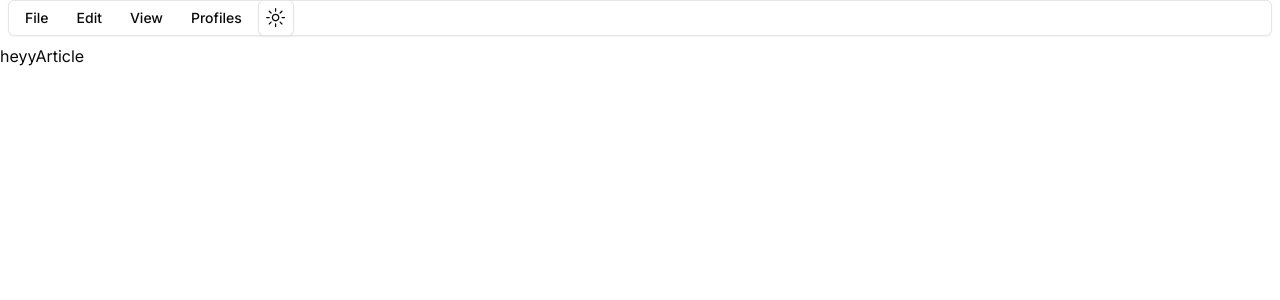
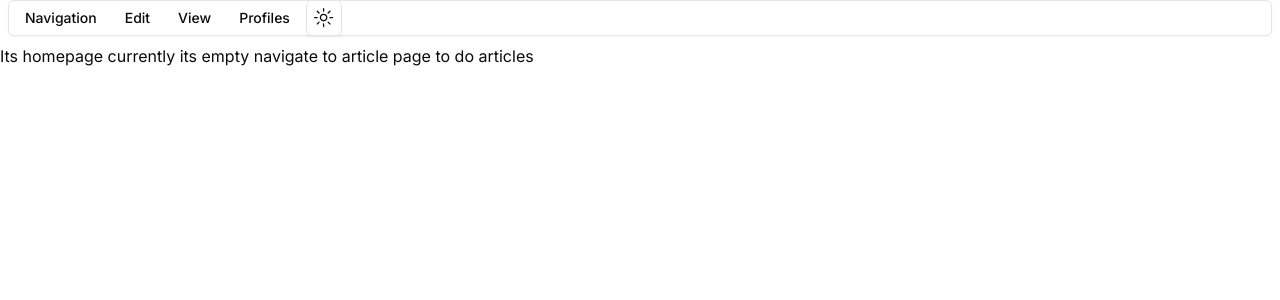
Before and after one commit to hrgself1112/editorfrontend, a Next.js app: page / in a window 1280 px wide. Shown: the top 300 px of the page. Built offline with nearby package versions, Linux system fonts and the light colour scheme.

Commit message:
some other changes made

```diff
--- a/src/app/article/data-table/data-table.jsx
+++ b/src/app/article/data-table/data-table.jsx
@@ -12,6 +12,7 @@ import {
   TableRow,
 } from "@/components/ui/table"
 import { Button } from "@/components/ui/button";
+const axios = require('axios');
 import { useToast } from "@/components/ui/use-toast"
 
 
@@ -19,7 +20,7 @@ import { CopyButton } from "@/components/buttons/copy-button/copy-button";
 import { DropdownMenuCheckboxes } from "@/components/table-actions-dropdown/dropdown-action";
 
 
-const axios = require('axios');
+
 export function TableDemo() {
 
   const { toast } = useToast()
@@ -182,18 +183,6 @@ export function TableDemo() {
 
   }
 
-  const handleShareClipboard = async () => {
-
-    try {
-      // Attempt to read from the clipboard
-      // Use the Clipboard API to write the content back to the clipboard
-
-      console.log('Successfully shared clipboard content:', clipboardText);
-    } catch (error) {
-      console.error('Error sharing clipboard content:', error.message);
-    }
-  };
-
   return (
     <div className="rounded-md px-2 mx-2 border">
 
--- a/src/app/page.js
+++ b/src/app/page.js
@@ -1,11 +1,8 @@
-import Link from "next/link";
 
 export default function Home() {
   return (
     <>
-heyy
-
-<Link href="/article" >Article</Link>
+      Its homepage currently its empty navigate to article page to do articles
     </>
   )
 }
--- a/src/components/buttons/copy-button/copy-button.jsx
+++ b/src/components/buttons/copy-button/copy-button.jsx
@@ -1,8 +1,12 @@
 import { ClipboardCopyIcon } from "@radix-ui/react-icons"
+import { Button } from "@/components/ui/button"
+import { useToast } from "@/components/ui/use-toast"
 
-import { Button } from "@/components/ui/button"
 
 export function CopyButton({children}) {
+
+  const { toast } = useToast()
+
   const copyToClipboard = async () => {
     try {
       // Get the text content from the hidden p element
--- a/src/components/header/menu-bar.jsx
+++ b/src/components/header/menu-bar.jsx
@@ -14,20 +14,21 @@ import {
     MenubarTrigger
   } from "@/components/ui/menubar"
 import ThemeChangeButtons from '@/components/buttons/theme-button/theme-change-buttons'
+import Link from "next/link";
 
   export function MenubarHomePage() {
     return (
       <Menubar className="mx-2 mb-2 relative">
         <MenubarMenu>
-          <MenubarTrigger>File</MenubarTrigger>
+          <MenubarTrigger>Navigation</MenubarTrigger>
           <MenubarContent>
             <MenubarItem>
-              New Tab <MenubarShortcut>⌘T</MenubarShortcut>
+              <Link href="/">Article</Link>
             </MenubarItem>
             <MenubarItem>
               New Window <MenubarShortcut>⌘N</MenubarShortcut>
             </MenubarItem>
-            <MenubarItem disabled>New Incognito Window</MenubarItem>
+            <MenubarItem >New Incognito Window</MenubarItem>
             <MenubarSeparator />
             <MenubarSub>
               <MenubarSubTrigger>Share</MenubarSubTrigger>
--- a/src/components/table-actions-dropdown/dropdown-action.jsx
+++ b/src/components/table-actions-dropdown/dropdown-action.jsx
@@ -24,10 +24,6 @@ import {
 } from "@/components/ui/alert-dialog"
 export function DropdownMenuCheckboxes({DownloadArticles , shareArticleLinks,  DeleteArticles , ArticlesCopyAllData}) {
 
-
-  const [showStatusBar, setShowStatusBar] = React.useState(true)
-  const [showActivityBar, setShowActivityBar] = React.useState(false)
-  const [showPanel, setShowPanel] = React.useState(false)
 
   return (
    <>
@@ -59,7 +55,7 @@ export function DropdownMenuCheckboxes({DownloadArticles , shareArticleLinks,  D
         <DropdownMenuItem className="hover:cursor-pointer"
           onClick={shareArticleLinks}
           >
-           <ClipboardCopyIcon className="mr-2"/>
+           <Share1Icon className="mr-2"/>
           Share
         </DropdownMenuItem>
 
@@ -69,10 +65,8 @@ export function DropdownMenuCheckboxes({DownloadArticles , shareArticleLinks,  D
   <AlertDialogTrigger className="max-sm:w-full" aschild>
   <Button variant="ghost" className="max-sm:w-full relative flex cursor-default select-none items-center rounded-sm px-2  text-sm outline-none transition-colors focus:bg-accent focus:text-accent-foreground data-[disabled]:pointer-events-none data-[disabled]:opacity-50 hover:cursor-pointer flex justify-start py-1.5">
 
-        {/* <DropdownMenuItem className="hover:cursor-pointer"> */}
            <CrossCircledIcon className="mr-2"/>
           Delete
-        {/* </DropdownMenuItem> */}
 
   </Button>
   </AlertDialogTrigger>
```
